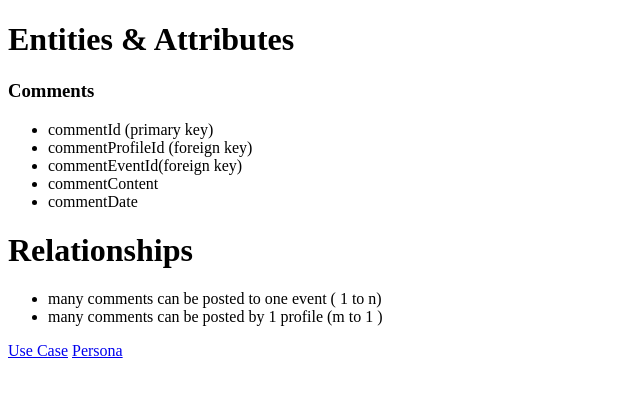
After one commit to mpeseke/nerd-nook, a PHP site: page /conceptualModel.php in a window 1280 px wide. The commit adds this page. Shown: the top 397 px of the page, without its empty margins (0-640 px from the left). Run offline with PHP 8.4, Linux system fonts and the light colour scheme.

Commit message:
added conceptual model

```diff
--- a/epic/carla.php
+++ b/epic/carla.php
@@ -17,7 +17,7 @@
 			<strong>Income Range:$50K - $60K</strong>
 		</p>
 
-		<h1>Attitude-</h1>
+		<h1>Attitude:</h1>
 
 		<p>Carla is a quiet homebody who is looking for some more substance in her life.<br>
 			She has several interests in the "nerd community" but is unaware how to pursue these interests<br>
@@ -69,5 +69,6 @@
 			<li>iPhone X iOS 11: 2436x1125px</li>
 		</ul>
 		<a href="carlaUseCase.php">Use Case</a>
+		<a href="conceptualModel.php">Conceptual Model</a>
 	</body>
 </html>
--- a/epic/carlaUseCase.php
+++ b/epic/carlaUseCase.php
@@ -26,5 +26,6 @@
 		</ul>
 
 		<a href="carla.php">Persona</a>
+		<a href="conceptualModel.php">Conceptual Model</a>
 	</body>
 	</html>
--- /dev/null
+++ b/epic/conceptualModel.php
@@ -0,0 +1,23 @@
+<!DOCTYPE html>
+<html lang="en">
+	<head>
+		<meta charset="UTF-8">
+		<title>Conceptual Model</title>
+	</head>
+	<h1> Entities & Attributes</h1>
+	<h3>Comments</h3>
+	<ul>
+		<li>commentId (primary key)</li>
+		<li>commentProfileId (foreign key) </li>
+		<li>commentEventId(foreign key)</li>
+		<li>commentContent</li>
+		<li>commentDate</li>
+	</ul>
+	<h1> Relationships </h1>
+	<ul>
+	<li>many comments can be posted to one event ( 1 to n)</li>
+	<li>many comments can be posted by 1 profile (m to 1 )</li>
+	</ul>
+	<a href="carlaUseCase.php">Use Case</a>
+	<a href="carla.php">Persona</a>
+</html>
--- a/epic/index.php
+++ b/epic/index.php
@@ -15,7 +15,7 @@
 	<body>
 		<h1>Nerd Nook Capstone Nav</h1>
 			<ul>
-				<li> <a href="anthonyPersona.php"> </a>Anthony McMillan</li>
+				<li> <a href="anthonyPersona.php"> </a>Anthony McMillan</li><br>
 				<li> <a href="carla.php"> </a>Carla Higgins</li>
 			</ul>
 
```
